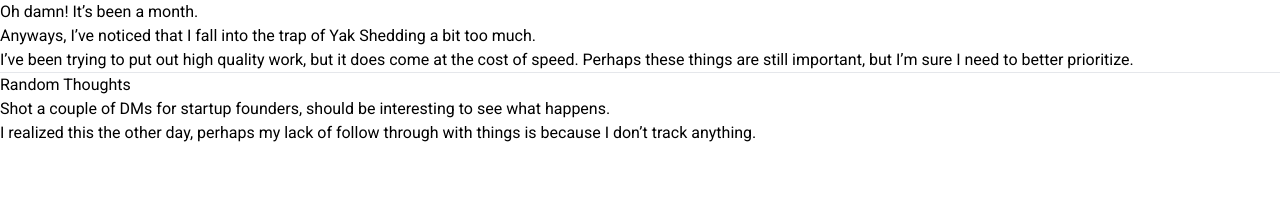
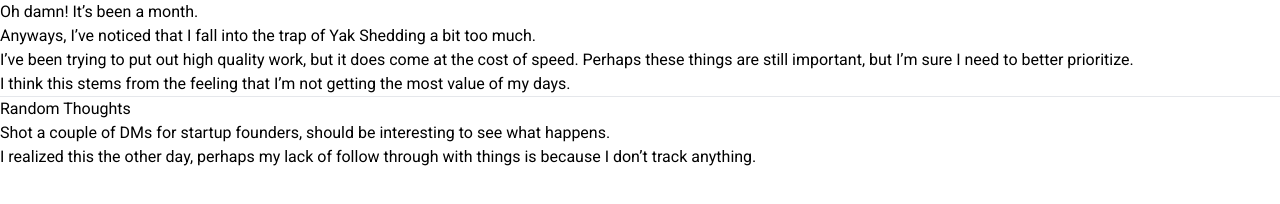
Before and after one commit to davidtaing/portfolio, an Astro site: page /changelogs/27-07-2023 in a window 1280 px wide. Built offline with nearby package versions, Linux system fonts and the light colour scheme; Astro itself is replaced by a stand-in of ours.

Commit message:
content: update entry for 27/07/2023

```diff
--- a/src/content/changelog/27-07-2023.md
+++ b/src/content/changelog/27-07-2023.md
@@ -12,6 +12,8 @@ Anyways, I've noticed that I fall into the trap of Yak Shedding a bit too much.
 
 I've been trying to put out high quality work, but it does come at the cost of speed. Perhaps these things are still important, but I'm sure I need to better prioritize.
 
+I think this stems from the feeling that I'm not getting the most value of my days.
+
 ---
 
 Random Thoughts
```
